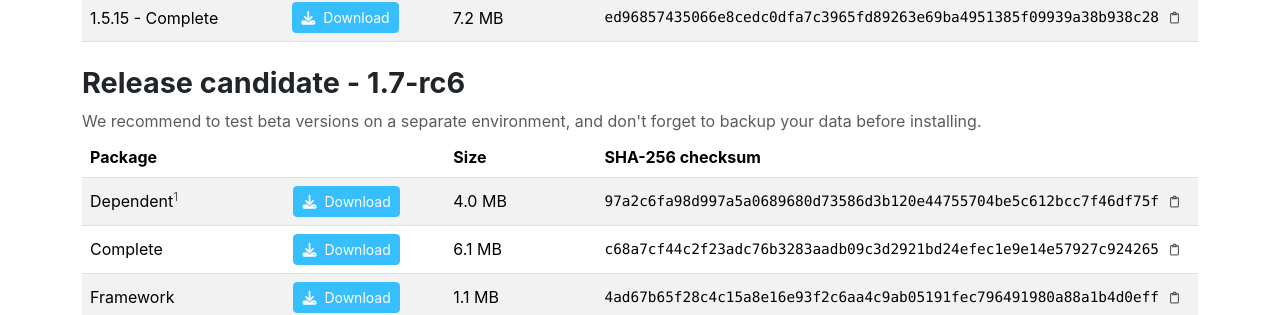
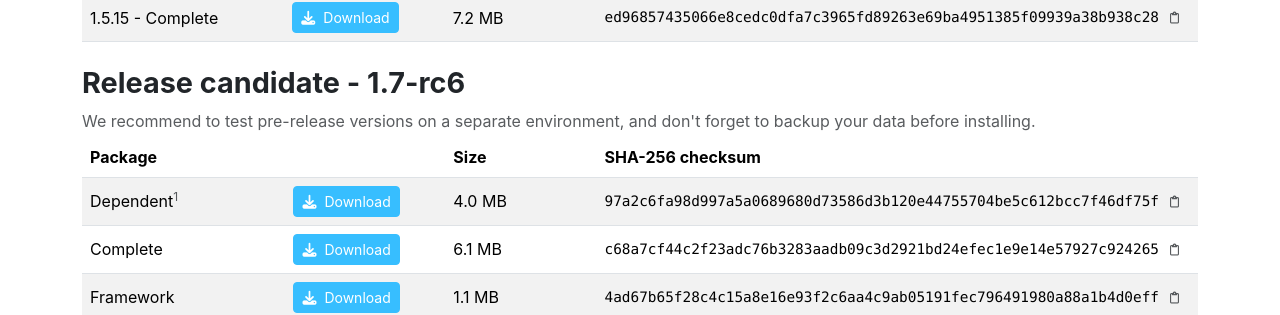
Before and after one commit to roundcube/roundcube.github.com, a Jekyll site: the page built from download/index.html, in a window 1280 px wide and 900 px high, scrolled down 406 px. Shown: the part 149-464 px from the top of the window. Built offline with Jekyll 4.4.1, drawn with Linux system fonts in a browser that asks for light colours; nearby versions of some CDN libraries.

Commit message:
rename and rework releases.json for easier management

```diff
--- a/VERSION.txt
+++ b/VERSION.txt
@@ -1,3 +1,3 @@
 ---
 ---
-{{ site.data.releases.stable.version }}
+{{ site.data.downloads.stable.packages[0].version }}
--- a/download/index.html
+++ b/download/index.html
@@ -6,21 +6,18 @@
 ---
 <h1>Download your version of Roundcube</h1>
 
-{% for version in site.data.releases %}
-    {% assign id = version | first %}
-    {% assign params = version | last %}
+{% for downlad in site.data.downloads %}
+    {% assign id = downlad | first %}
+    {% assign params = downlad | last %}
 
-    {% if params.sources.size == 0 %}
+    {% if params.packages.size == 0 %}
         {% continue %}
     {% endif %}
 
-    <h2 id="{{ id }}">{{ params.name }}{% if params.version %} - {{ params.version }}{% endif %} <a class="anchor" href="#{{ id }}" aria-label="Link to this section: {{ id }}"></a></h2>
+    <h2 id="{{ id }}">{{ params.title }}{% if params.titleVersion %} - {{ params.packages[0].version }}{% endif %} <a class="anchor" href="#{{ id }}" aria-label="Link to this section: {{ params.title }}"></a></h2>
 
-    {% if id == "lts" %}
-        <p class="text-body-secondary mb-1">Long Term Support with low maintenance mode. This means only security updates and rare fixes of serious issues
-            will go into these release branches.</p>
-    {% elsif id == "beta" %}
-        <p class="text-body-secondary mb-1">We recommend to test beta versions on a separate environment, and don't forget to backup your data before installing.</p>
+    {% if params.description %}
+        <p class="text-body-secondary mb-1">{{ params.description }}</p>
     {% endif %}
 
     <table class="table table-striped download-table">
@@ -33,14 +30,14 @@
         </tr>
     </thead>
     <tbody>
-        {% for source in params.sources %}
+        {% for package in params.packages %}
             <tr>
-                <th class="package fw-normal" scope="row">{{ source.package }}{% if source.package == "Dependent" %}<sup><a href="#fn1" class="text-body-secondary">1</a></sup>{% endif %}</th>
-                <td class="link text-center text-lg-start"><a href="{{ source.url }}" title="Download now!" class="btn rc-icon btn-rc-download btn-sm"><span>Download</span></a></td>
-                <td class="size text-nowrap">{{ source.size }}</td>
+                <th class="package fw-normal" scope="row">{% unless params.titleVersion %}{{ package.version }} - {% endunless %}{{ package.package }}{% if package.package == "Dependent" %}<sup><a href="#fn1" class="text-body-secondary">1</a></sup>{% endif %}</th>
+                <td class="link text-center text-lg-start"><a href="{{ package.url }}" title="Download now!" class="btn rc-icon btn-rc-download btn-sm"><span>Download</span></a></td>
+                <td class="size text-nowrap">{{ package.size }}</td>
                 <td class="checksum font-monospace text-nowrap text-center text-lg-start pe-3">
                     <span class="d-none d-lg-inline copy-popover-target">
-                        <span class="copy-target d-block d-lg-inline text-nowrap overflow-auto py-3 py-lg-0">{{ source.checksum }}</span><span class="py-3 py-lg-0"><a class="copy-link" href="#" aria-label="Copy text"></a></span>
+                        <span class="copy-target d-block d-lg-inline text-nowrap overflow-auto py-3 py-lg-0">{{ package.checksum }}</span><span class="py-3 py-lg-0"><a class="copy-link" href="#" aria-label="Copy text"></a></span>
                     </span>
                     <a class="d-inline d-lg-none copy-popover-link checksum" href="#" aria-label="SHA-256 checksum" onclick="return false;" data-bs-title="SHA-256 checksum" data-bs-placement="left"></a>
                 </td>
--- a/index.html
+++ b/index.html
@@ -16,7 +16,7 @@
             </div>
             <div class="download text-center d-flex flex-column justify-content-center justify-content-lg-start align-items-center pt-xl-4">
                 <a href="/download" class="btn rc-icon btn-rc-download btn-lg" title="Download now!">Download</a>
-                <span class="version text-body-secondary">Version {{ site.data.releases.stable.version }}</span>
+                <span class="version text-body-secondary">Version {{ site.data.downloads.stable.packages[0].version }}</span>
             </div>
         </div>
     </div>
```
Also changed, not shown: _data/downloads.json (renamed from _data/releases.json, +29 -12 lines), 1 other file.
